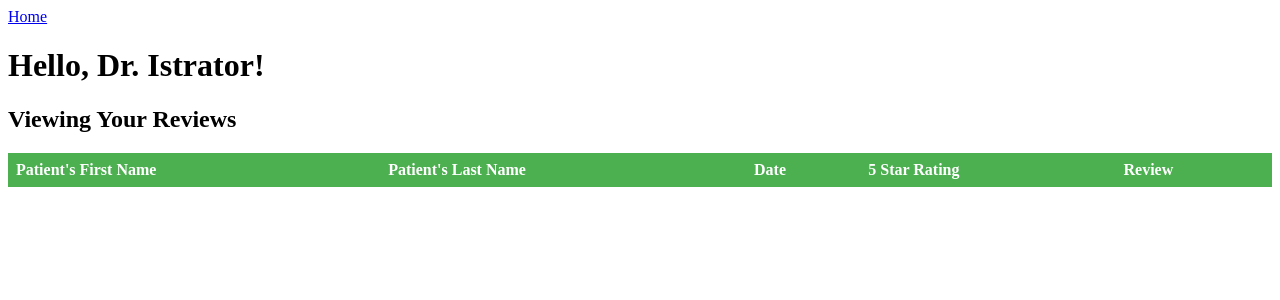
After one commit to MathewAkhil/DatabaseProject, a PHP site: page /review/doctor_reviews.php in a window 1280 px wide. The commit adds this page. Shown: the top 300 px of the page. Run offline with PHP 8.4, Linux system fonts and the light colour scheme; a user stored in the database is signed in; tables that the repository leaves empty hold one stand-in row (values such as "Sample post"); lists and menus that the app fills with data are empty.

Commit message:
reviews bare bones

```diff
--- a/php/doctor_home.php
+++ b/php/doctor_home.php
@@ -17,6 +17,8 @@ if(isset($_SESSION['id']) && isset($_SESSION['user_name'])) {
         <br><br>
         <a href="appointment/doctor_appointment.php">Appointment</a>
         <br><br>
+        <a href="review/doctor_reviews.php">Reviews</a>
+        <br><br>
         <a href="logout.php">Logout</a>
     </body>
     </html>
--- a/php/patient_home.php
+++ b/php/patient_home.php
@@ -13,7 +13,10 @@ if(isset($_SESSION['id']) && isset($_SESSION['user_name'])) {
     </head>
     <body>
         <h1>Hello, Patient <?php echo $_SESSION['fname']; ?>!</h1>
-        <a href="appointment/patient_appointment.php">Appointment</a>
+        <br><br>
+        <a href="appointment/patient_appointment.php">Appointments</a>
+        <br><br>
+        <a href="review/patient_reviews.php">Reviews</a>
         <br><br>
         <a href="logout.php">Logout</a>
     </body>
--- /dev/null
+++ b/php/review/doctor_reviews.php
@@ -0,0 +1,93 @@
+<?php session_start(); ?>
+<!DOCTYPE html>
+<html>
+<head>
+	<title>View Reviews</title>
+	<style>
+		table {
+			border-collapse: collapse;
+			width: 100%;
+		}
+
+		th, td {
+			text-align: left;
+			padding: 8px;
+		}
+
+		tr:nth-child(even) {
+			background-color: #f2f2f2;
+		}
+
+		th {
+			background-color: #4CAF50;
+			color: white;
+		}
+	</style>
+</head>
+	<a href="../doctor_home.php">Home</a>
+<body>
+<h1>Hello, Dr. <?php echo $_SESSION['lname']; ?>!</h1>
+	<h2>Viewing Your Reviews</h2>
+
+	<table>
+		<tr>
+			<th>Patient's First Name</th>
+			<th>Patient's Last Name</th>
+			<th>Date</th>
+            <th>5 Star Rating</th>
+			<th>Review</th>
+		</tr>
+
+		<!-- Let's fille the table -->
+        <?php
+
+		// Establish a connection to the database
+		include('../db_conn.php');
+
+		// Get the patient ID
+		$doctor_id = $_SESSION['id'];
+
+		// Create the query
+        $sql = "SELECT appointment.*, review.Star, review.Feedback_Text
+			FROM appointment
+			LEFT JOIN review ON appointment.Appointment_ID = review.Appointment_ID
+			WHERE appointment.Doctor_ID = $doctor_id";
+
+		// Execute the query and fetch the results
+		$result = mysqli_query($conn, $sql);
+
+		// Loop through the results and display the details
+		while ($row = mysqli_fetch_assoc($result)) {
+
+			// Fetch the Doctor's Last Name
+			$patient_id = $row['Patient_ID'];
+			$patient_query = "SELECT * FROM user where User_ID = $patient_id";
+			$patient_result = mysqli_query($conn, $patient_query);
+			$patient_row = mysqli_fetch_assoc($patient_result);
+
+			// Set up info to be displayed
+			//$Appointment_ID = $row['Appointment_ID'];
+			$Patient_FName = $patient_row['User_FName'];
+			$Patient_LName = $patient_row['User_LName'];
+			$Appointment_Date = $row['Appointment_Date'];
+			$Star_Rating = $row['Star'];
+			$Feedback_Text = $row['Feedback_Text'];
+
+			// Display info on table
+			echo "<tr>";
+			//echo "<td>" . $Appointment_ID . "</td>";
+			echo "<td>" . $Patient_FName . "</td>";
+			echo "<td>" . $Patient_LName . "</td>";
+			echo "<td>" . $Appointment_Date . "</td>";
+			echo "<td>" . ($Star_Rating ? $Star_Rating : "No rating yet...") . "</td>";
+			echo "<td>" . ($Feedback_Text ? $Feedback_Text : "No review yet...") . "</td>";
+			echo "</tr>";
+
+		}
+
+		// Close the database connection
+		mysqli_close($conn);
+
+		?>
+</body>
+</html>
```
Also changed, not shown: php/review/patient_reviews.php (added, +90 -0 lines).
